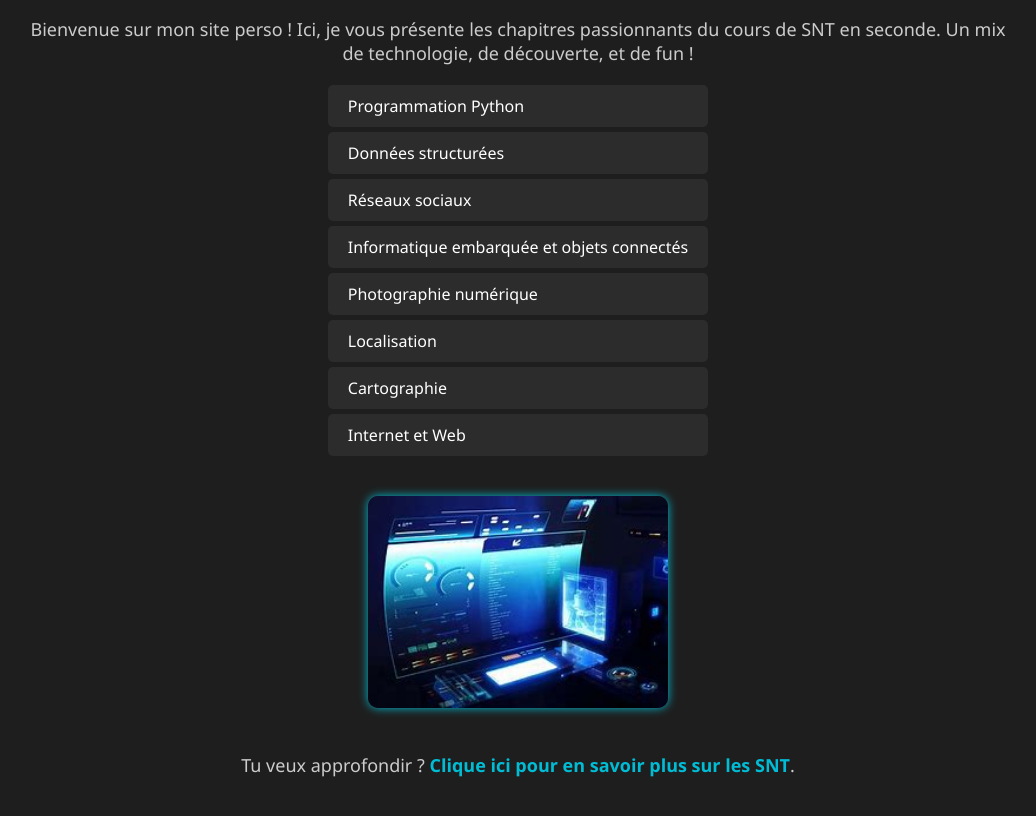
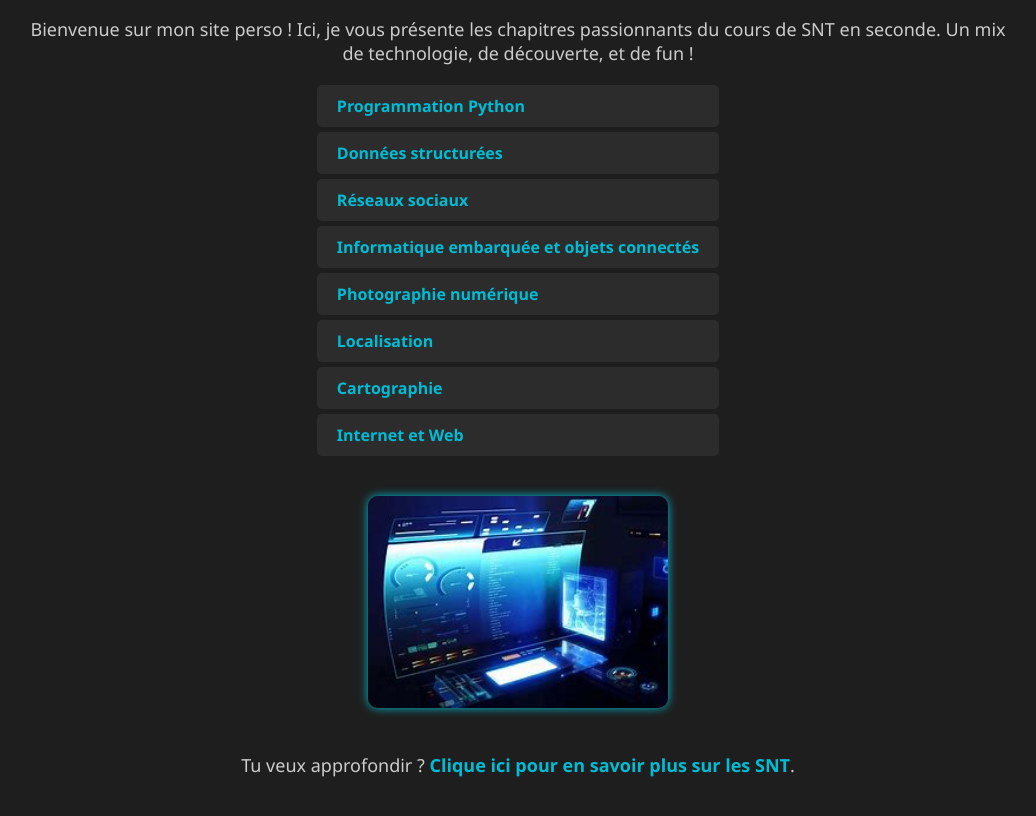
Before and after one commit to VigneauMathys/SNT, a plain HTML site: page index.html in a window 1280 px wide. Shown: the part 104-920 px from the top of the page, without its empty margins (122-1158 px from the left). Drawn offline with Linux system fonts and the light colour scheme.

Commit message:
Update index.html

```diff
--- a/index.html
+++ b/index.html
@@ -11,14 +11,14 @@
    <p>Bienvenue sur mon site perso ! Ici, je vous présente les chapitres passionnants du cours de SNT en seconde. Un mix de technologie, de découverte, et de fun !</p>
 
    <ul>
-      <li>Programmation Python</li>
-      <li>Données structurées</li>
-      <li>Réseaux sociaux</li>
-      <li>Informatique embarquée et objets connectés</li>
-      <li>Photographie numérique</li>
-      <li>Localisation</li>
-      <li>Cartographie</li>
-      <li>Internet et Web</li>
+<li><a href="python.html">Programmation Python</a></li>
+<li><a href="donnees.html">Données structurées</a></li>
+<li><a href="reseaux.html">Réseaux sociaux</a></li>
+<li><a href="objets.html">Informatique embarquée et objets connectés</a></li>
+<li><a href="photo.html">Photographie numérique</a></li>
+<li><a href="localisation.html">Localisation</a></li>
+<li><a href="cartographie.html">Cartographie</a></li>
+<li><a href="internet.html">Internet et Web</a></li>
    </ul>
 
    <img src="ordi.jpg" alt="Photo personnelle">
```
